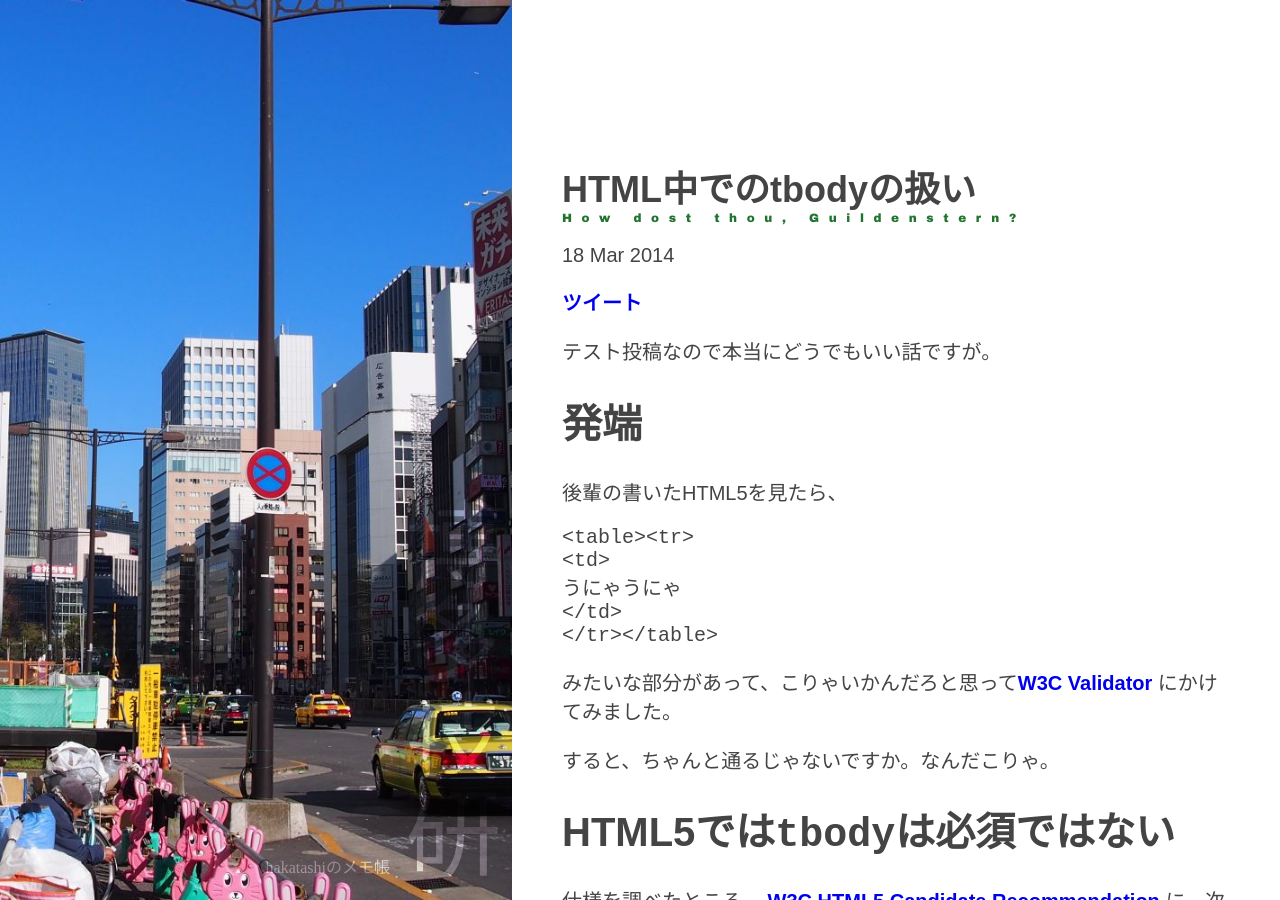
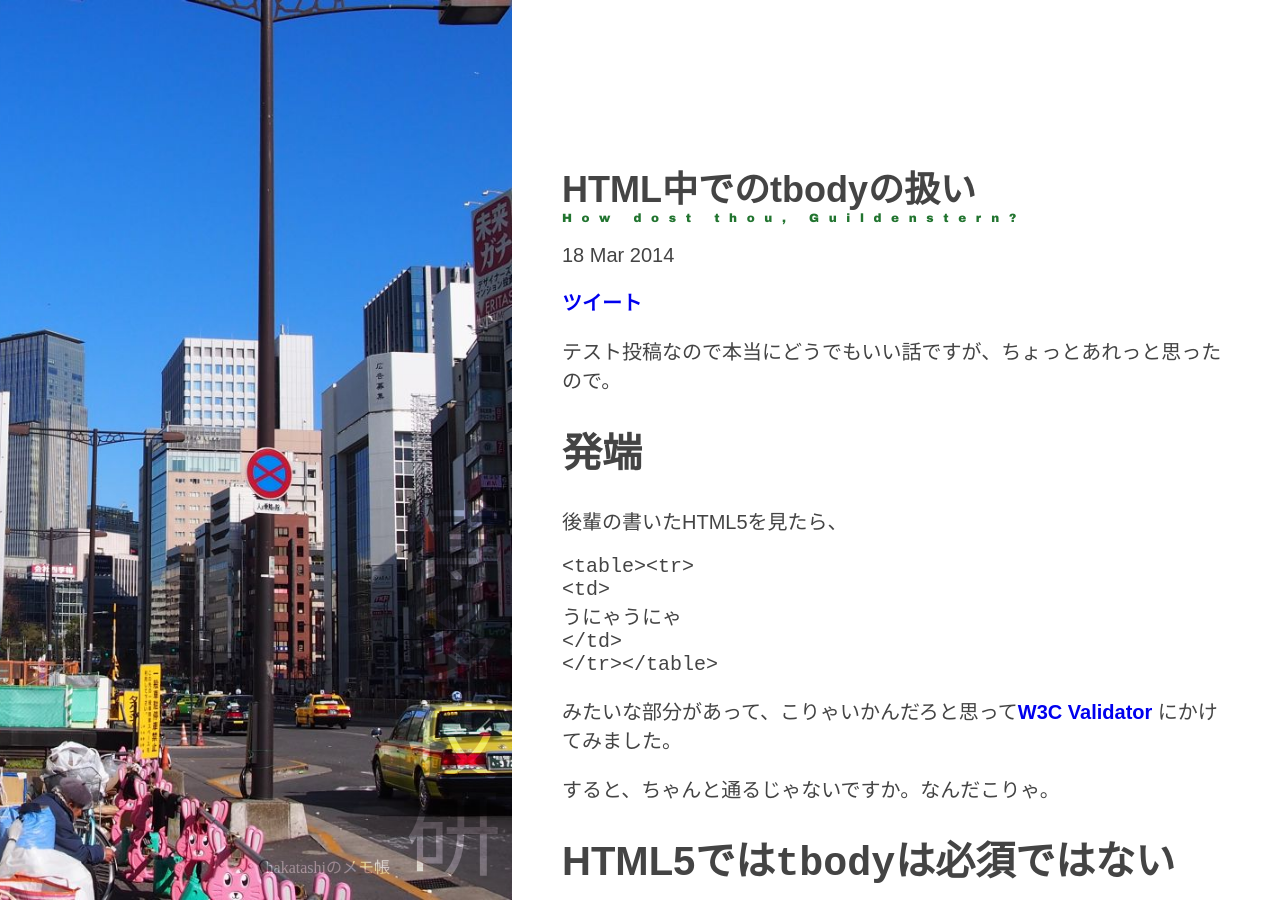
Before and after one commit to hakatashi/hakatashi.github.io, a Jekyll site: the page built from _posts/2014-03-18-tbody-in-HTML.md, in a window 1280 px wide and 900 px high. Built offline with Jekyll 4.4.1, drawn with Linux system fonts in a browser that asks for light colours; nearby versions of some CDN libraries; comment, search, counter and statistics services are not loaded.

Commit message:
Fix tbody-in-HTML

```diff
--- a/_posts/2014-03-18-tbody-in-HTML.md
+++ b/_posts/2014-03-18-tbody-in-HTML.md
@@ -3,7 +3,7 @@ layout: post
 title: HTML中でのtbodyの扱い
 categories: HTML
 ---
-テスト投稿なので本当にどうでもいい話ですが。
+テスト投稿なので本当にどうでもいい話ですが、ちょっとあれっと思ったので。
 
 <!-- more -->
 
```
